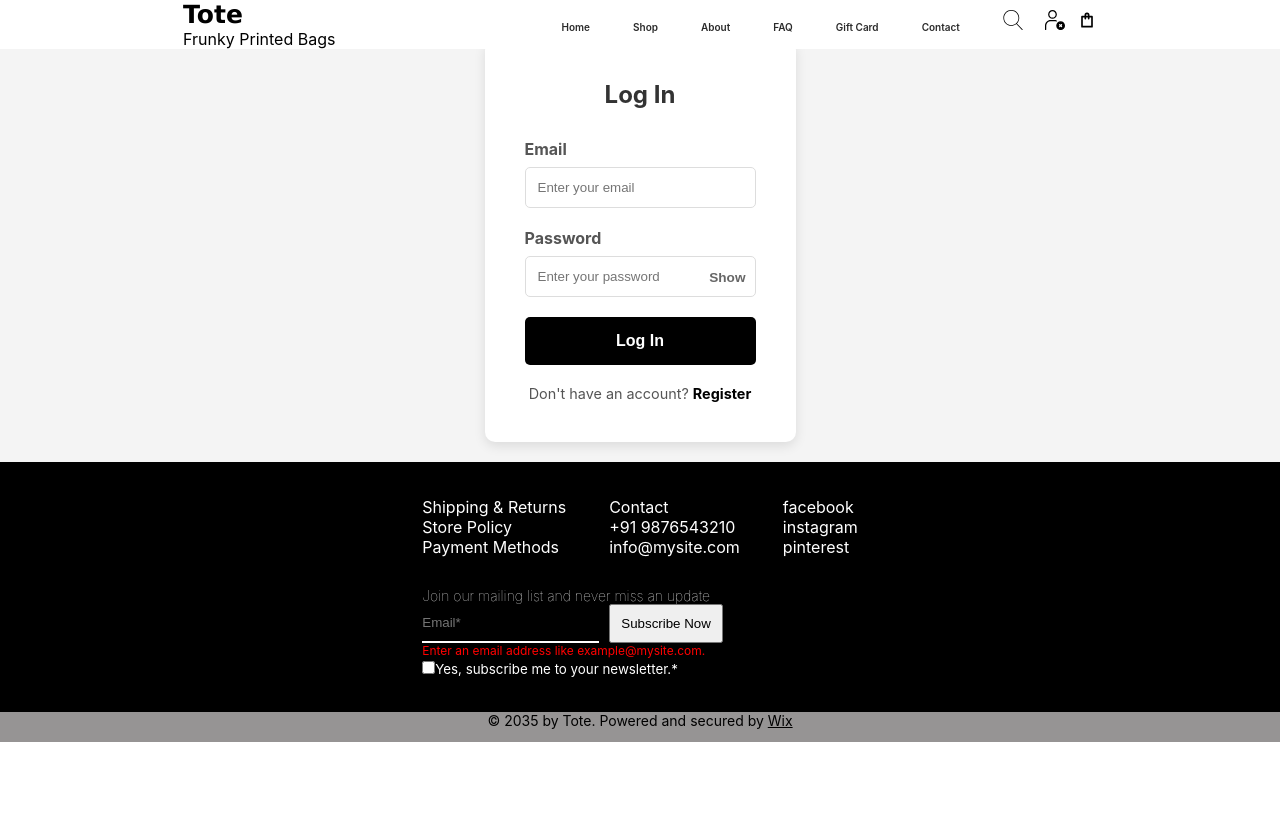
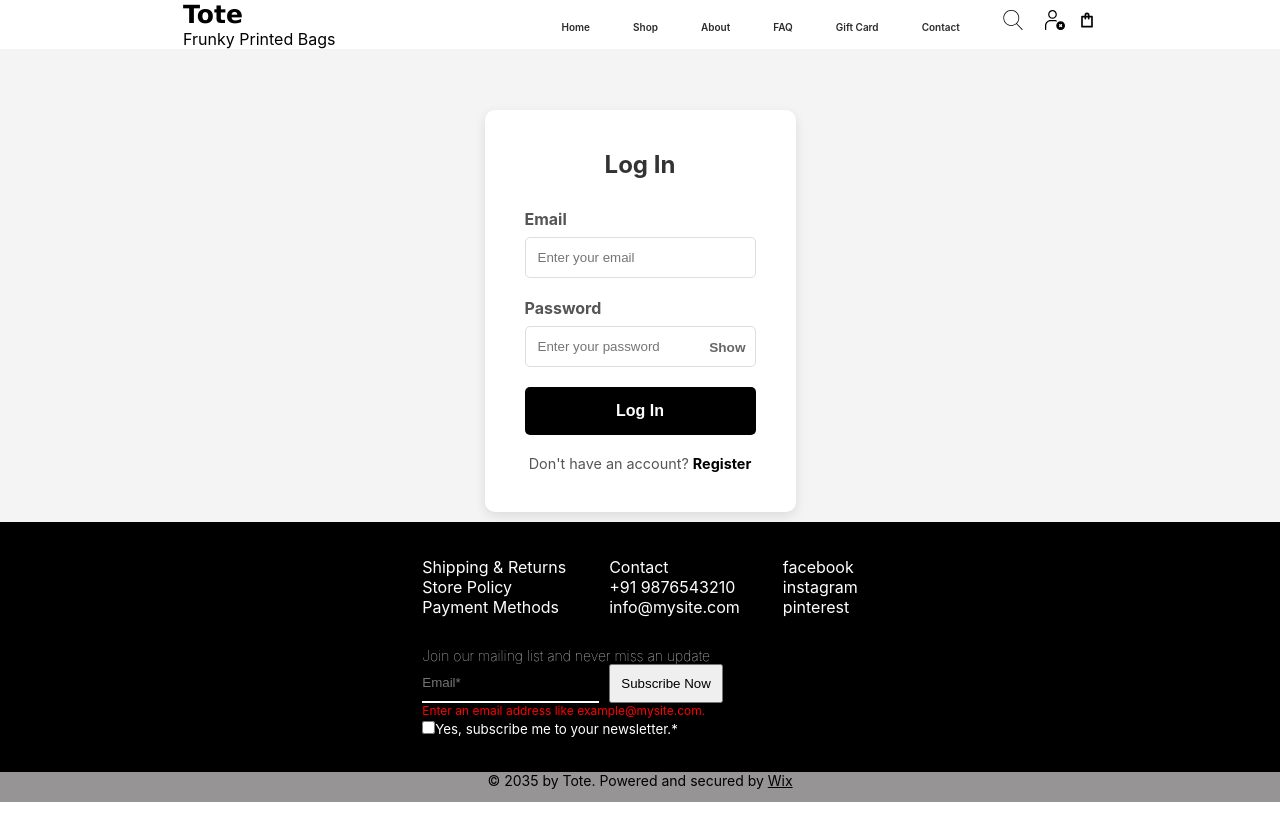
Before and after one commit to adithyaaneesh/react-dom-project, a React (Create React App) app: page /login in a window 1280 px wide. Before the commit the page ends 800 px from the top, so only its background shows below. Built offline with nearby package versions, Linux system fonts and the light colour scheme.

Commit message:
add style for login

```diff
--- a/src/components/Login.jsx
+++ b/src/components/Login.jsx
@@ -48,7 +48,7 @@ const Login = () => {
 
     return (
         <section>
-            <div className="auth-container">
+            <div className="auth-container container">
                 <form className="auth-form" onSubmit={handleSubmit}>
                     <h2>Log In</h2>
                     <div className="form-group">
--- a/src/styles/Login.css
+++ b/src/styles/Login.css
@@ -2,8 +2,8 @@
     display: flex;
     justify-content: center;
     align-items: center;
-    margin-top: 20px;
-    padding: 20px;
+    padding-top: 110px;
+    padding-bottom: 10px;
     background-color: #f4f4f4;
 }
 
@@ -50,7 +50,6 @@
     font-weight: bold;
     border-radius: 5px;
     cursor: pointer;
-    transition: background-color 0.3s ease;
 }
 
 .auth-button:hover {
@@ -65,7 +64,7 @@
 }
 
 .auth-link-text a {
-    color: #1a1a5b;
+    color: black;
     text-decoration: none;
     font-weight: bold;
 }
@@ -99,7 +98,7 @@
     color: #000;
 }
 
-@media (max-width: 480px) {
+@media (max-width: 600px) {
     .auth-form {
         padding: 20px;
     }
```
